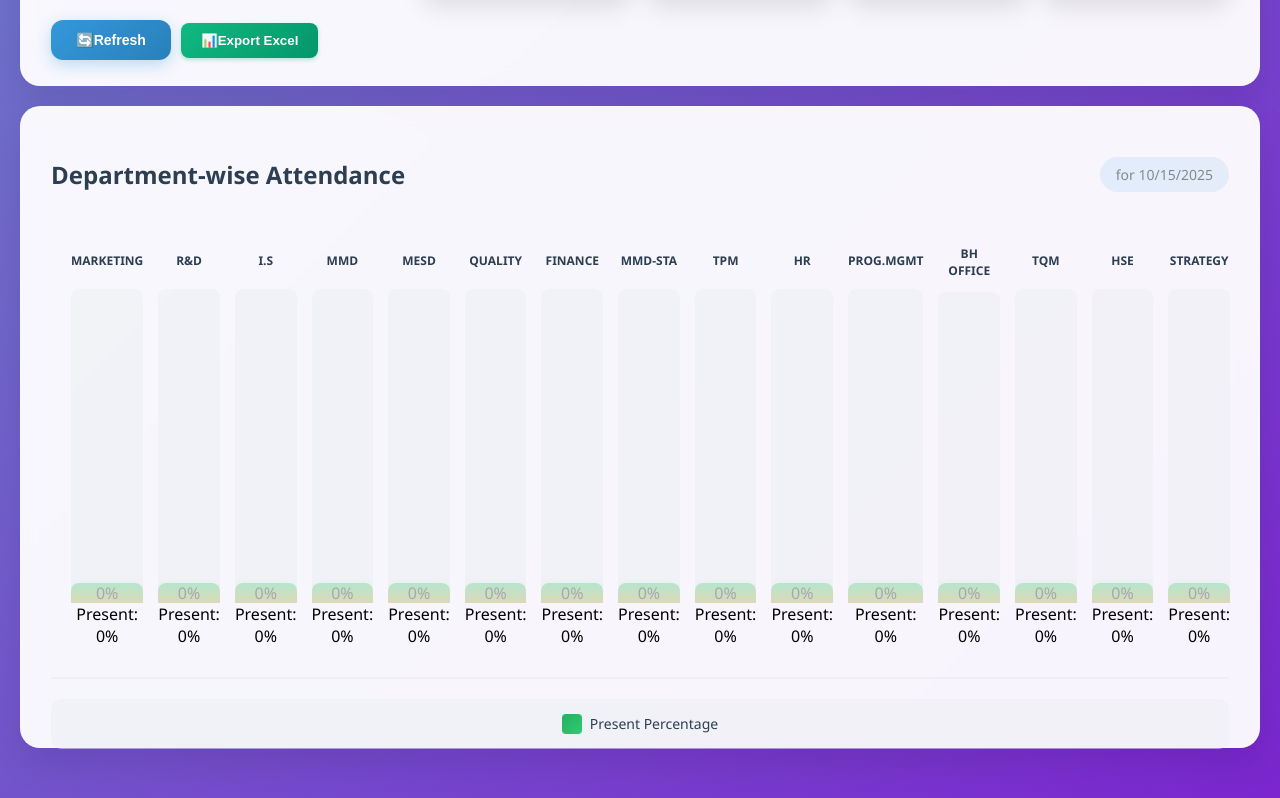
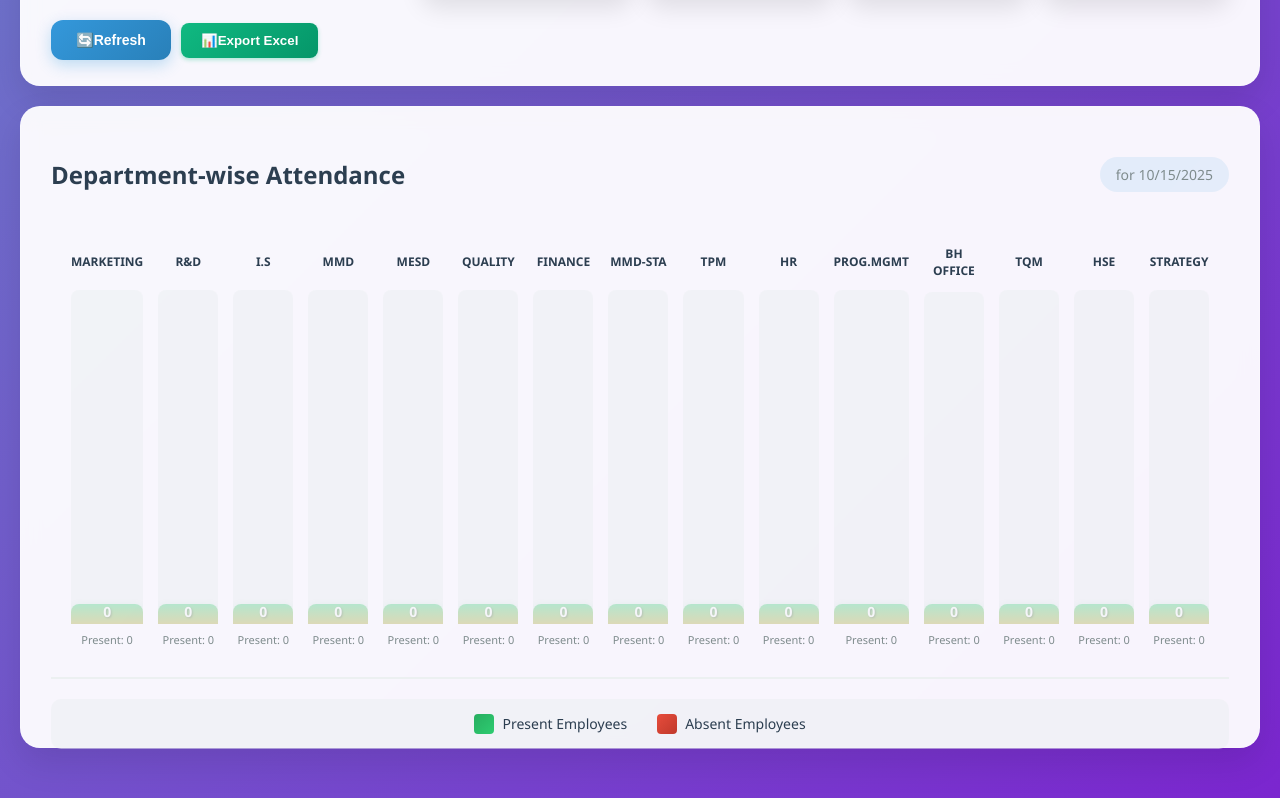
Before and after one commit to azardeensd/Attendance_Dashboard, a React (Create React App) app: page / in a window 1280 px wide. Shown: the part 281-1079 px from the top of the page. Built offline with nearby package versions, Linux system fonts and the light colour scheme; no server answers; the database is empty.

Commit message:
Update AttendanceDashboard.js

```diff
--- a/src/pages/AttendanceDashboard.js
+++ b/src/pages/AttendanceDashboard.js
@@ -204,23 +204,13 @@ const AttendanceDashboard = () => {
                     }
                 });
 
-                // Prepare department data with percentages
-                departmentStats = allDepartments.map(dept => {
-                    const total = totalCounts[dept] || 0;
-                    const present = presentCounts[dept] || 0;
-                    const absent = total - present;
-                    const presentPercentage = total > 0 ? Math.round((present / total) * 100) : 0;
-                    const absentPercentage = total > 0 ? Math.round((absent / total) * 100) : 0;
-
-                    return {
-                        department: dept,
-                        present,
-                        total,
-                        absent,
-                        presentPercentage,
-                        absentPercentage
-                    };
-                });
+                // Prepare department data
+                departmentStats = allDepartments.map(dept => ({
+                    department: dept,
+                    present: presentCounts[dept] || 0,
+                    total: totalCounts[dept] || 0,
+                    absent: (totalCounts[dept] || 0) - (presentCounts[dept] || 0)
+                }));
 
             } else {
                 // For weekly view, get attendance by department for the week
@@ -271,22 +261,17 @@ const AttendanceDashboard = () => {
                     }
                 });
 
-                // Calculate weekly percentages
+                // Calculate weekly totals (multiply daily average by 7)
                 departmentStats = allDepartments.map(dept => {
-                    const total = totalCounts[dept] || 0;
                     const dailyPresent = (presentCounts[dept] || 0) / 7;
                     const weeklyPresent = Math.round(dailyPresent * 7);
-                    const totalWeekly = total * 7;
-                    const presentPercentage = total > 0 ? Math.round((dailyPresent / total) * 100) : 0;
-                    const absentPercentage = total > 0 ? 100 - presentPercentage : 0;
+                    const totalWeekly = (totalCounts[dept] || 0) * 7;
 
                     return {
                         department: dept,
                         present: weeklyPresent,
                         total: totalWeekly,
-                        absent: totalWeekly - weeklyPresent,
-                        presentPercentage,
-                        absentPercentage
+                        absent: totalWeekly - weeklyPresent
                     };
                 });
             }
@@ -369,15 +354,15 @@ const AttendanceDashboard = () => {
         }
     };
 
-    // Get maximum percentage for chart scaling
-    const getMaxDepartmentPercentage = () => {
-        if (attendanceData.departmentData.length === 0) return 100;
+    // Get maximum value for chart scaling
+    const getMaxDepartmentValue = () => {
+        if (attendanceData.departmentData.length === 0) return 1;
         return Math.max(...attendanceData.departmentData.map(dept =>
-            Math.max(dept.presentPercentage, dept.absentPercentage)
-        ), 100);
+            Math.max(dept.present, dept.absent)
+        ), 1);
     };
 
-    const maxDepartmentPercentage = getMaxDepartmentPercentage();
+    const maxDepartmentValue = getMaxDepartmentValue();
 
     return (
         <div className="dashboard-container">
@@ -498,19 +483,18 @@ const AttendanceDashboard = () => {
                                             {dept.department}
                                         </div>
                                         <div className="department-bar-wrapper">
-                                            {/* Present Percentage Bar */}
                                             <div
                                                 className="department-bar present"
                                                 style={{
-                                                    height: `${(dept.presentPercentage / maxDepartmentPercentage) * 100}%`,
-                                                    opacity: dept.presentPercentage > 0 ? 1 : 0.3
+                                                    height: `${(dept.present / maxDepartmentValue) * 100}%`,
+                                                    opacity: dept.present > 0 ? 1 : 0.3
                                                 }}
                                             >
-                                                <span className="bar-percentage">{dept.presentPercentage}%</span>
+                                                <span className="bar-count">{dept.present}</span>
                                             </div>
                                         </div>
-                                        <div className="department-percentage">
-                                            Present: {dept.presentPercentage}%
+                                        <div className="department-count">
+                                            Present: {dept.present}
                                         </div>
                                     </div>
                                 ))}
@@ -518,7 +502,11 @@ const AttendanceDashboard = () => {
                             <div className="chart-legend">
                                 <div className="legend-item">
                                     <div className="legend-color present"></div>
-                                    <span>Present Percentage</span>
+                                    <span>Present Employees</span>
+                                </div>
+                                <div className="legend-item">
+                                    <div className="legend-color absent"></div>
+                                    <span>Absent Employees</span>
                                 </div>
                             </div>
                         </>
```
